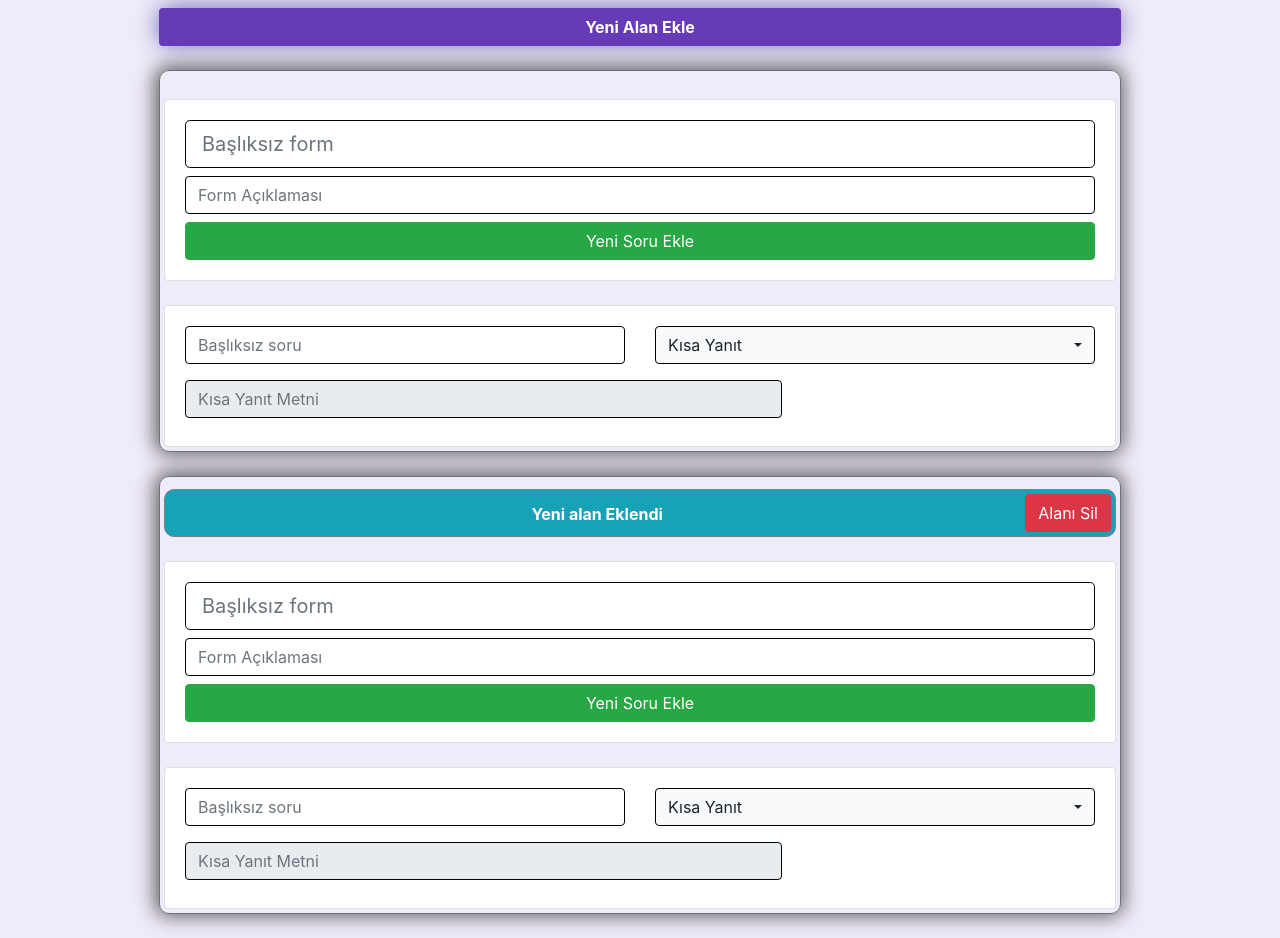
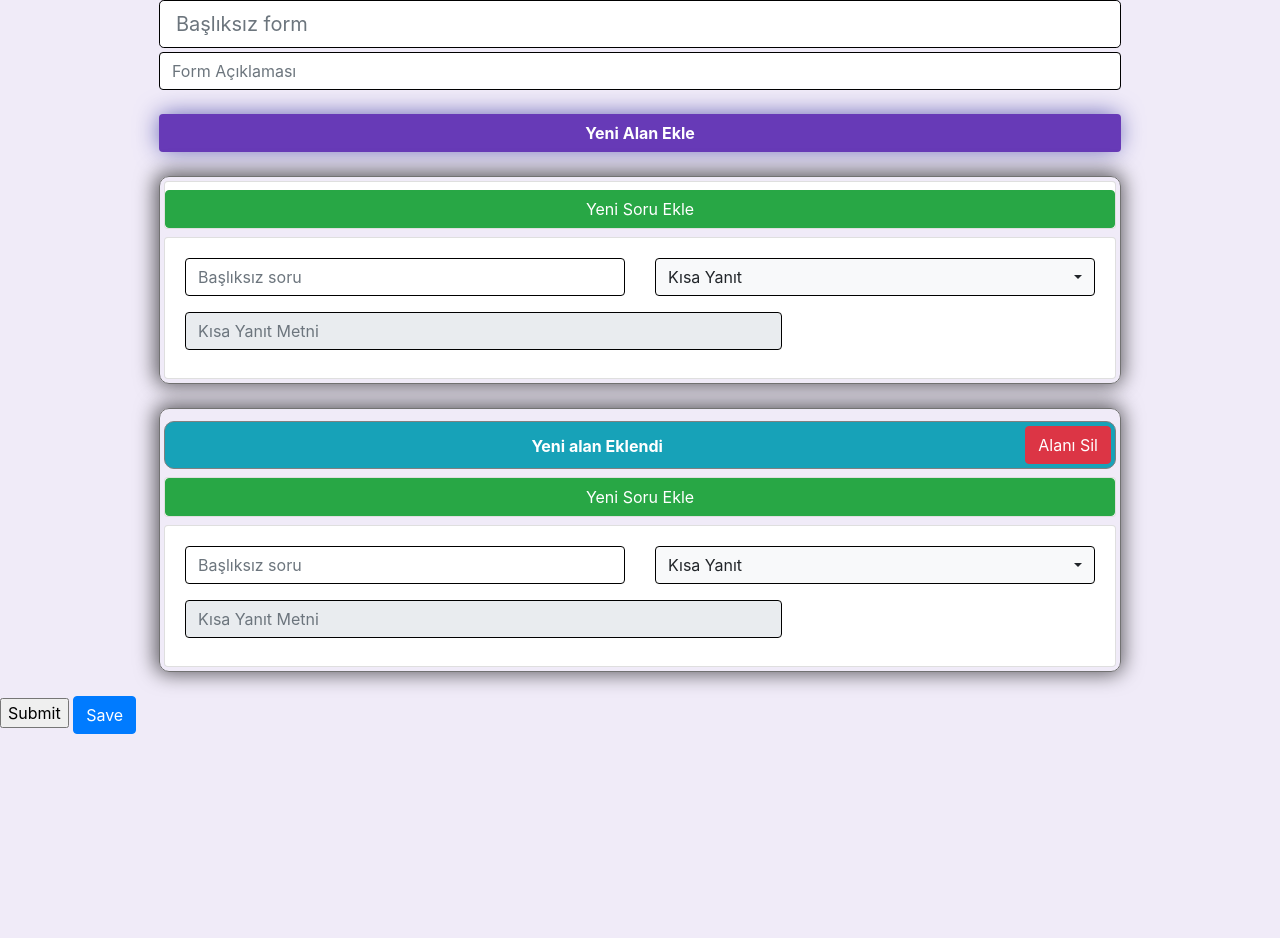
Before and after one commit to otontas11/googleForms, a website: page index.html in a window 1280 px wide. Both pictures are taken after a click on the button "Yeni Alan Ekle". After the commit the page ends 800 px from the top, so only its background shows below. Drawn offline with nearby package versions, Linux system fonts and the light colour scheme.

Commit message:
changes done

```diff
--- a/index.html
+++ b/index.html
@@ -17,25 +17,26 @@
 </head>
 
 <body style="background-color:#F0EBF8">
+    <form action class="submit">
+    <div class="container" style="max-width: 992px">
+        <input class="form-control form-control-lg mb-1" id="basliksizForm-0" type="text" placeholder="Başlıksız form">
+        <input class="form-control" type="text" id="basliksizAciklama-0" placeholder="Form Açıklaması">
+    </div>
 
-    <div class="container" style="max-width: 992px">
-        <button class="btn btn-block text-white font-weight-bold mt-2" style="background-color:#673AB7;box-shadow: -1px -1px 25px -2px rgba(91,88,176,1);
-    " type="button" onclick="createNew(this)">Yeni Alan Ekle</button> </div>
+    <div class="container " style="max-width: 992px">
+        <button class="btn btn-block text-white font-weight-bold mt-4" style="background-color:#673AB7;box-shadow: -1px -1px 25px -2px rgba(91,88,176,1);
+    " type="button" onclick="createNew(this)">Yeni Alan Ekle</button>
+
     </div>
+
     <section class="container container-area " style="max-width: 992px">
-        <div class="p-1 my-4 sectionArea"
+        <div class="p-1 my-4 sectionArea" id="sectionArea-0"
             style="border:1px solid rgb(114, 114, 114);border-radius:10px;box-shadow: -1px -1px 20px 3px rgba(0,0,0,0.61)">
-            <div class="card my-4">
-                <div class="card-body">
-                    <div class="row">
-                        <div class="col-12">
-                            <input class="form-control form-control-lg mb-2" id="basliksizForm-0" type="text"
-                                placeholder="Başlıksız form">
-                            <input class="form-control" type="text" id="basliksizAciklama-0"
-                                placeholder="Form Açıklaması">
-                            <button type="button" class="btn btn-success btn-block mt-2" id="soruEkle-0"
-                                onclick="addNewQuestion(this)">Yeni Soru Ekle</button>
-                        </div>
+            <div class="card mb-2">
+                <div class="row">
+                    <div class="col-12">
+                        <button type="button" class="btn btn-success btn-block mt-2" id="soruEkle-0"
+                            onclick="addNewQuestion(this)">Yeni Soru Ekle</button>
                     </div>
 
                 </div>
@@ -126,7 +127,11 @@
             </div>
         </div>
     </section>
-    </div>
+
+    <input type="submit" value="Submit"  >
+    <button id="saveData" class="btn btn-primary">Save</button>
+
+     </form>
 
     <!-- Bölüm ekle -->
     <!-- jQuery first, then Popper.js, then Bootstrap JS -->
@@ -146,23 +151,20 @@
             //yeni bir başlıksız form ekleme alanı
             if (checkNewCardCount <= 100) {
                 $('.container-area').append(`
-                    <div class="sectionArea p-1 my-4" style="border:1px solid rgb(114, 114, 114);border-radius:10px;box-shadow: -1px -1px 20px 3px rgba(0,0,0,0.61)" >
+                    <div class="sectionArea p-1 my-4" id="sectionArea-${checkNewCardCount}" style="border:1px solid rgb(114, 114, 114);border-radius:10px;box-shadow: -1px -1px 20px 3px rgba(0,0,0,0.61)" >
                 <div class="my-2 p-1 bg-info text-white d-flex justify-content-between" style="border:1px solid gray;border-radius:10px">
                 <div class="bg-info pt-2 text-white btn-block text-center font-weight-bold" style="width:100%">Yeni alan Eklendi</div>
                 <button class="btn btn-danger text-nowrap" onclick="deleteCreatedNew(this)">Alanı Sil</button>
                 </div>
 
-        <div class="card my-4">
-            <div class="card-body">
+        <div class="card mb-2">
+
                 <div class="row">
                     <div class="col-12">
-                        <input class="form-control form-control-lg mb-2" id="basliksizForm-${checkNewCardCount}" type="text"
-                            placeholder="Başlıksız form">
-                        <input class="form-control" type="text" id="basliksizAciklama-${checkNewCardCount}" placeholder="Form Açıklaması">
-                        <button type="button" class="btn btn-success btn-block mt-2" id="soruEkle-${checkNewCardCount}"
+                         <button type="button" class="btn btn-success btn-block" id="soruEkle-${checkNewCardCount}"
                             onclick="addNewQuestion(this)">Yeni Soru Ekle</button>
                     </div>
-                </div>
+
 
             </div>
         </div>
@@ -266,7 +268,7 @@
             let addNewQuestion = document.getElementById(id).closest('.sectionArea').getElementsByClassName(
                 'card-area')[0]
             console.log("closestSection", addNewQuestion)
-            if (addNewQuestioncount < 20) {
+            if (addNewQuestioncount < 1000) {
                 $(addNewQuestion).append(`
                 <div class="card my-2" id="questionArea-${addNewQuestioncount}">
                 <div class="card-body">
@@ -422,7 +424,27 @@
 
         }
     </script>
+<script>
+ $("#saveData").click(function (e) {
+     e.preventDefault()
+                var resultArray = [];
+                $('.submit').find('[id^="sectionArea-"]').each(function() {
+                    var rowData = {};
 
+
+                    rowData['questionAreas'] =  $(this).find('[id^="questionArea-"]')
+                    resultArray.push(rowData);
+                    for(let i=0;i<resultArray.length;i++){
+                        console.log(resultArray[i])
+                     }
+
+                   // rowData['input'] = $(this).find('input[type=text]').val();
+                   // rowData['checkboxID'] = $(this).find('input[type=checkbox]').attr('id');
+
+                });
+               console.log(resultArray,resultArray.length);
+            });
+</script>
 
 </body>
 
```
